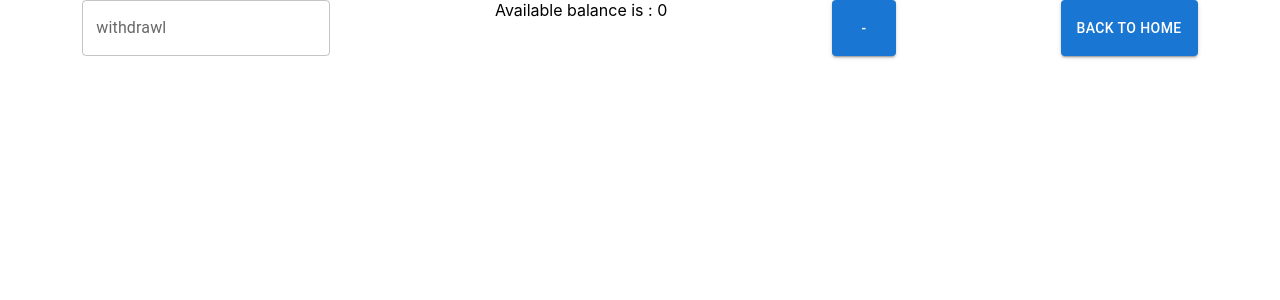
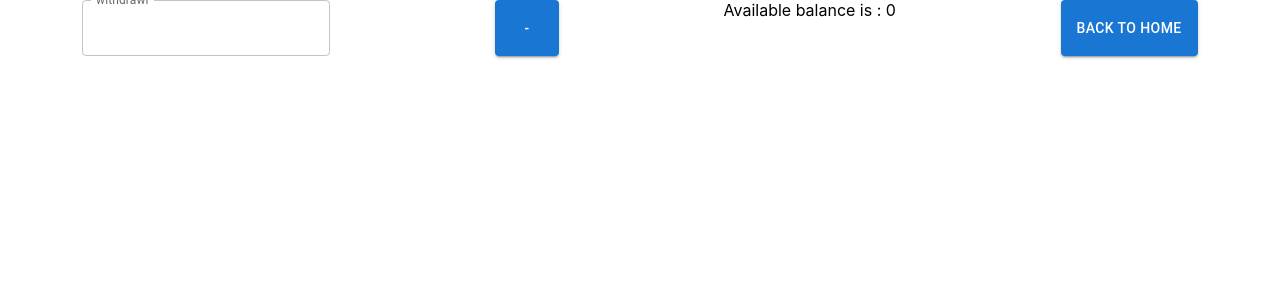
Before and after one commit to KalyaniPayyavula/react_redux_thunk, a React (Create React App) app: page /withdraw in a window 1280 px wide. Shown: the top 300 px of the page. Built offline with nearby package versions, Linux system fonts and the light colour scheme.

Commit message:
fixed review comment

```diff
--- a/package.json
+++ b/package.json
@@ -16,6 +16,7 @@
     "react-redux": "^8.0.4",
     "react-router-dom": "^6.4.1",
     "react-scripts": "5.0.1",
+    "redux-thunk": "^2.4.1",
     "web-vitals": "^2.1.4"
   },
   "scripts": {
--- a/src/App.js
+++ b/src/App.js
@@ -1,5 +1,6 @@
-import {Login, Home, Deposit, Withdraw, Balance} from '../src/Components/'
+import {Home, Deposit, Withdraw, Balance} from '../src/Components/'
 import { createBrowserRouter, } from 'react-router-dom'
+import { Login } from './Login/Login';
 
 const App = createBrowserRouter([
   {
--- a/src/Components/Home/Home.js
+++ b/src/Components/Home/Home.js
@@ -1,6 +1,13 @@
 import Button from '@mui/material/Button';
 import { useNavigate,NavLink } from 'react-router-dom';
 import { styled } from '@mui/system';
+
+export const HomeStyle = styled('div')({
+    display: "flex",
+    flexDirection: "row",
+    justifyContent:"space-around",
+    marginTop: "1%",
+    })
 
 export const Home = () =>{
 const navigate = useNavigate()
@@ -8,12 +15,6 @@ const LogoutHandle = () =>{
     navigate('/')
 }
 
-const HomeStyle = styled('div')({
-display: "flex",
-flexDirection: "row",
-justifyContent:"space-around",
-marginTop: "1%",
-})
 const NavStyle = {
     textDecoration: "none",
     border: "2px solid black",
--- a/src/Components/Button/Button.js
+++ b/src/Components/NavigateHomePage/NavigateHomePage.js
@@ -1,7 +1,7 @@
 import { Button } from "@mui/material"
 import { useNavigate } from "react-router-dom"
 
-export const BackToHomePage = () =>{
+export const NavigateHomePage = () =>{
     const navigate = useNavigate()
 
     const clickHandle = () =>{
--- a/src/Components/index.js
+++ b/src/Components/index.js
@@ -1,10 +1,9 @@
-import { Login } from "./Login/Login";
 import { Column } from '../Components/Column/Column'
 import { Home } from '../Components/Home/Home'
-import { Deposit } from '../Store/Deposit/Deposit'
-import { Withdraw } from '../Store/Withdrawl/Withdraw'
-import { Balance } from '../Store/Balance/Balance'
-import { BackToHomePage } from '../Components/Button/Button'
+import { Deposit } from '../Routes/Deposit/Deposit'
+import { Withdraw } from '../Routes/Withdraw/Withdraw'
+import { Balance } from '../Routes/Balance/Balance'
+import { NavigateHomePage } from '../Components/NavigateHomePage/NavigateHomePage'
 import { Row } from '../Components/Row/Row'
 
-export { Login, Column, Home, Deposit, Withdraw, Balance, BackToHomePage, Row }
+export { Column, Home, Deposit, Withdraw, Balance, NavigateHomePage, Row }
--- a/src/Components/Login/Login.js
+++ b/src/Login/Login.js
@@ -1,5 +1,5 @@
 import TextField from '@mui/material/TextField';
-import { Column } from '../../Components';
+import { Column } from '../Components';
 import Button from '@mui/material/Button';
 import { styled } from '@mui/system';
 import { useNavigate } from 'react-router-dom';
--- a/src/Store/Balance/Balance.js
+++ b/src/Routes/Balance/Balance.js
@@ -1,4 +1,4 @@
-import { BackToHomePage, Row } from "../../Components"
+import { NavigateHomePage, Row } from "../../Components"
 import { useSelector } from 'react-redux'
 
 export const Balance = () =>{
@@ -6,7 +6,7 @@ export const Balance = () =>{
     return(
         <Row>
           <h2>Your available balance is : {balance}</h2>
-          <BackToHomePage></BackToHomePage>
+          <NavigateHomePage></NavigateHomePage>
         </Row>
 
     )
--- a/src/Store/Deposit/Deposit.js
+++ b/src/Routes/Deposit/Deposit.js
@@ -1,8 +1,8 @@
-import { BackToHomePage, Row } from "../../Components"
+import { NavigateHomePage, Row } from "../../Components"
 import TextField from '@mui/material/TextField';
 import Button from '@mui/material/Button';
 import { useDispatch, useSelector } from "react-redux";
-import { deposit } from '../userActionSlice';
+import { deposit } from '../../Store/userActionSlice';
 import { useState } from "react";
 
 export const Deposit = () =>{
@@ -21,7 +21,7 @@ export const Deposit = () =>{
          <TextField label="deposit" value={val}  variant="outlined" onChange={(e) => setVal(e.target.value)}/>
          <Button variant="contained" onClick={depositHandle}>+</Button>
          <div>Your available balance is : {balance}</div>
-         <BackToHomePage></BackToHomePage>
+         <NavigateHomePage></NavigateHomePage>
          </Row>
     )
 }
--- a/src/Store/Withdrawl/Withdraw.js
+++ b/src/Routes/Withdraw/Withdraw.js
@@ -1,9 +1,9 @@
-import { BackToHomePage, Row } from "../../Components"
+import { NavigateHomePage, Row } from "../../Components"
 import { useSelector, useDispatch } from "react-redux"
 import { TextField } from "@mui/material"
 import { useState } from "react"
 import Button from '@mui/material/Button';
-import { withdrawl } from '../userActionSlice'
+import { withdrawl } from '../../Store/userActionSlice'
 
 export const Withdraw = () =>{
   const [val, setVal] = useState()
@@ -17,10 +17,17 @@ export const Withdraw = () =>{
   }
     return(
         <Row>
-          <TextField label="withdrawl" value={val} type="number" variant="outlined" onChange={(e) => setVal(e.target.value)}/>
+          <TextField
+          label="withdrawl"
+          value={val} type="number"
+          variant="outlined"
+          InputLabelProps={{
+            shrink: true,
+          }}
+          onChange={(e) => setVal(e.target.value)}/>
+          <Button variant="contained" onClick={withdrawHandle}>-</Button>
           <div>Available balance is : {balance}</div>
-          <Button variant="contained" onClick={withdrawHandle}>-</Button>
-          <BackToHomePage></BackToHomePage>
+          <NavigateHomePage></NavigateHomePage>
         </Row>
     )
 }
--- a/src/Store/userActionSlice.js
+++ b/src/Store/userActionSlice.js
@@ -7,9 +7,9 @@ export const UserActionSlice = createSlice({
     },
 
     reducers : {
-        balance : (state, action) =>{
-            state.value = action.payload
-        },
+        // balance : (state) =>{
+        //     state.value = initialState.value
+        // },
         deposit : (state, action) =>{
             state.value += action.payload
         },
```
Also changed, not shown: 1 other file (tests, documents, lock files or other folders).
